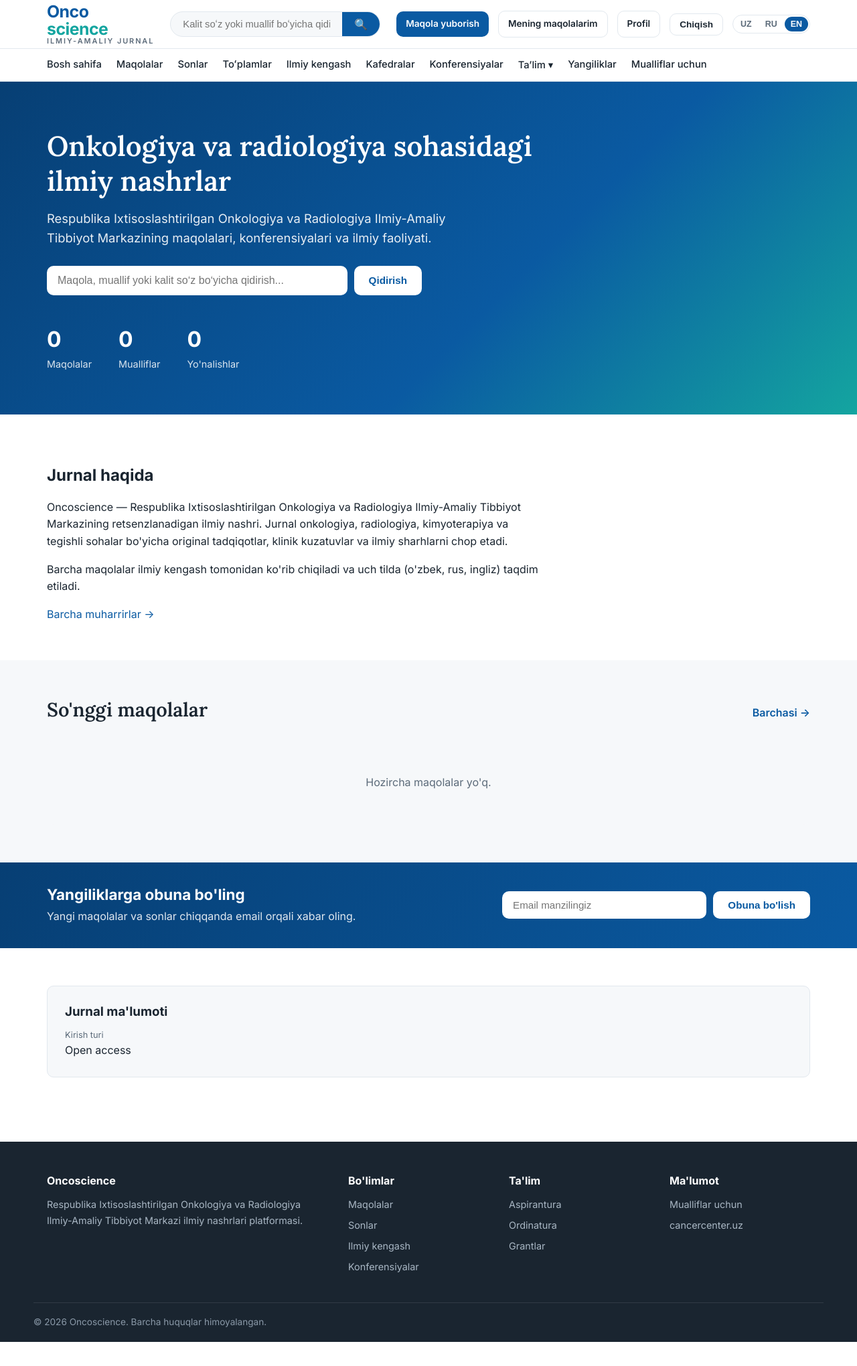
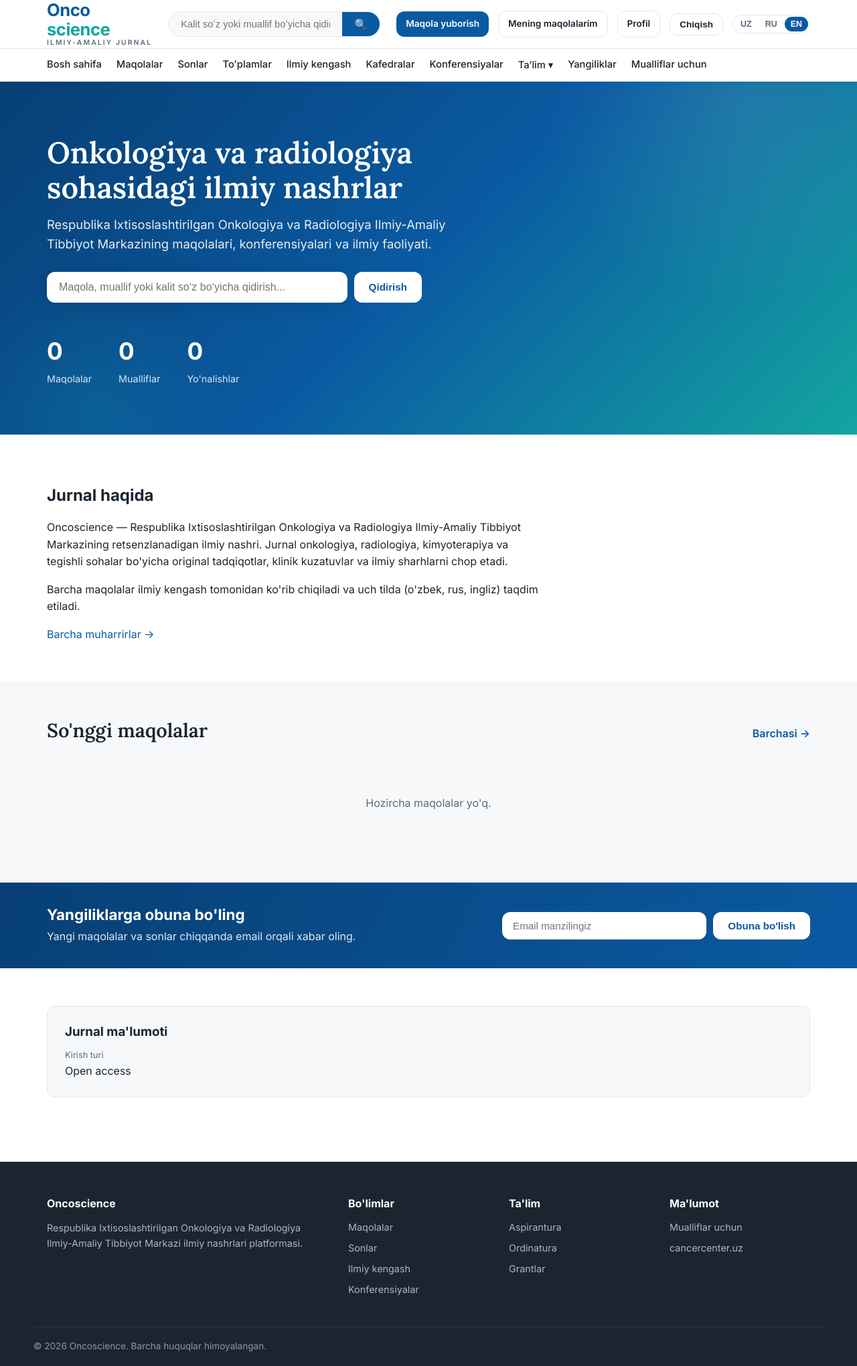
Before and after one commit to KarimovProject/Journal_cancercenter, a Django app: page /ilm-fan/ in a window 1280 px wide. Shown: the whole page at 67% size. Before the commit the page ends 2004 px from the top, so only its background shows below. Run offline with Django 5.2, Linux system fonts and the light colour scheme; the visitor is signed in with stand-in values (Sample User, id 1); data comes from the database, SQL or seed files in the repository; data that the repository does not hold is empty.

Commit message:
ui: modernize hero, cards, header, forms, buttons
- Hero: gradient with radial glow effects, larger serif title, shadow search
- Header: backdrop-blur glass effect, gradient underline on nav links
- Cards: deeper shadow on hover, smooth transform, border fade
- Buttons: hover lift + shadow, gradient transitions
- Forms: focus glow ring, hover border change, softer radius
- Auth: gradient-soft background, larger shadow on cards
- Page headers: gradient-soft background
- Footer: hover slide animation on links
- Lang switch: hover color transition
- Stat cards: hover lift + shadow
- New CSS vars: --accent-light, --radius-sm, --shadow-lg, --shadow-glow, --gradient, --gradient-soft, --transition

```diff
--- a/static/css/style.css
+++ b/static/css/style.css
@@ -1,17 +1,22 @@
 :root {
-    /* Brend ranglari — cancercenter.uz institutsional ko'k/teal.
-       Aniq logotip hex kodlari bo'lsa shu 4 o'zgaruvchini almashtiring. */
     --brand: #0a5aa2;
     --brand-dark: #073f74;
     --brand-light: #e7f0f9;
     --accent: #14a5a0;
+    --accent-light: #e0f5f3;
     --ink: #1a2530;
     --muted: #5c6b7a;
     --line: #e2e8ee;
     --bg: #ffffff;
     --bg-soft: #f6f8fa;
-    --radius: 10px;
-    --shadow: 0 1px 3px rgba(16, 42, 67, .08), 0 4px 16px rgba(16, 42, 67, .05);
+    --radius: 12px;
+    --radius-sm: 8px;
+    --shadow: 0 1px 3px rgba(16, 42, 67, .06), 0 8px 24px rgba(16, 42, 67, .06);
+    --shadow-lg: 0 4px 12px rgba(16, 42, 67, .08), 0 16px 48px rgba(16, 42, 67, .08);
+    --shadow-glow: 0 0 0 4px rgba(10, 90, 162, .12);
+    --gradient: linear-gradient(135deg, var(--brand-dark) 0%, var(--brand) 50%, var(--accent) 100%);
+    --gradient-soft: linear-gradient(135deg, var(--brand-light) 0%, var(--accent-light) 100%);
+    --transition: .25s cubic-bezier(.4, 0, .2, 1);
     --maxw: 1180px;
 }
 
@@ -38,10 +43,13 @@ h1, h2, h3, h4 { line-height: 1.25; color: var(--ink); }
 /* ---------- Header ---------- */
 .site-header {
     border-bottom: 1px solid var(--line);
-    background: #fff;
+    background: rgba(255, 255, 255, .92);
+    backdrop-filter: blur(12px);
+    -webkit-backdrop-filter: blur(12px);
     position: sticky;
     top: 0;
     z-index: 50;
+    box-shadow: 0 1px 8px rgba(16, 42, 67, .04);
 }
 .header-top {
     display: flex;
@@ -49,20 +57,24 @@ h1, h2, h3, h4 { line-height: 1.25; color: var(--ink); }
     gap: 24px;
     min-height: 72px;
 }
-.brand { display: flex; flex-direction: column; line-height: 1.05; flex-shrink: 0; }
+.brand { display: flex; flex-direction: column; line-height: 1.05; flex-shrink: 0; gap: 2px; }
 .brand:hover { text-decoration: none; }
-.brand-mark { font-size: 1.55rem; font-weight: 700; color: var(--brand); letter-spacing: -.5px; display: inline; }
+.brand-mark { font-size: 1.6rem; font-weight: 800; color: var(--brand); letter-spacing: -.5px; display: inline; }
 .brand-mark.alt { color: var(--accent); }
-.brand-sub { font-size: .68rem; letter-spacing: .18em; text-transform: uppercase; color: var(--muted); font-weight: 600; }
+.brand-sub { font-size: .65rem; letter-spacing: .2em; text-transform: uppercase; color: var(--muted); font-weight: 600; }
 
-.header-search { flex: 1; max-width: 520px; display: flex; border: 1px solid var(--line); border-radius: 24px; overflow: hidden; background: var(--bg-soft); }
+.header-search { flex: 1; max-width: 520px; display: flex; border: 1px solid var(--line); border-radius: 24px; overflow: hidden; background: var(--bg-soft); transition: var(--transition); }
+.header-search:focus-within { border-color: var(--brand); box-shadow: var(--shadow-glow); background: #fff; }
 .header-search input { flex: 1; border: 0; background: transparent; padding: 10px 18px; font-size: .92rem; outline: none; }
-.header-search button { border: 0; background: var(--brand); color: #fff; padding: 0 18px; cursor: pointer; font-size: 1rem; }
+.header-search button { border: 0; background: var(--brand); color: #fff; padding: 0 18px; cursor: pointer; font-size: 1rem; transition: var(--transition); }
+.header-search button:hover { background: var(--brand-dark); }
 .header-actions { display: flex; align-items: center; gap: 14px; margin-left: auto; flex-shrink: 0; }
 
-.header-nav-bar { border-top: 1px solid var(--line); background: #fff; }
+.header-nav-bar { border-top: 1px solid var(--line); background: rgba(255,255,255,.95); }
 .main-nav { display: flex; align-items: center; gap: 22px; min-height: 48px; }
-.main-nav > a, .nav-drop-toggle { color: var(--ink); font-weight: 500; font-size: .92rem; }
+.main-nav > a, .nav-drop-toggle { color: var(--ink); font-weight: 500; font-size: .92rem; position: relative; padding: 4px 0; }
+.main-nav > a::after, .nav-drop-toggle::after { content: ''; position: absolute; bottom: -2px; left: 0; width: 0; height: 2px; background: var(--gradient); border-radius: 2px; transition: width var(--transition); }
+.main-nav > a:hover::after, .nav-drop-toggle:hover::after { width: 100%; }
 .main-nav > a:hover, .nav-drop-toggle:hover { color: var(--brand); text-decoration: none; }
 
 .nav-dropdown { position: relative; }
@@ -91,29 +104,46 @@ h1, h2, h3, h4 { line-height: 1.25; color: var(--ink); }
 
 /* ---------- Hero ---------- */
 .hero {
-    background: linear-gradient(135deg, var(--brand-dark), var(--brand) 60%, var(--accent));
+    background: var(--gradient);
     color: #fff;
-    padding: 70px 0 64px;
+    padding: 80px 0 72px;
+    position: relative;
+    overflow: hidden;
 }
-.hero h1 { font-family: 'Lora', Georgia, serif; font-size: 2.6rem; margin: 0 0 16px; color: #fff; max-width: 760px; }
-.hero p { font-size: 1.15rem; max-width: 640px; color: rgba(255,255,255,.9); margin: 0 0 26px; }
+.hero::before {
+    content: ''; position: absolute; top: -50%; right: -10%; width: 600px; height: 600px;
+    background: radial-gradient(circle, rgba(255,255,255,.08) 0%, transparent 70%);
+    border-radius: 50%;
+}
+.hero::after {
+    content: ''; position: absolute; bottom: -30%; left: -5%; width: 400px; height: 400px;
+    background: radial-gradient(circle, rgba(20,165,160,.15) 0%, transparent 70%);
+    border-radius: 50%;
+}
+.hero .container { position: relative; z-index: 1; }
+.hero h1 { font-family: 'Lora', Georgia, serif; font-size: 2.8rem; margin: 0 0 16px; color: #fff; max-width: 760px; line-height: 1.15; font-weight: 600; }
+.hero p { font-size: 1.15rem; max-width: 640px; color: rgba(255,255,255,.9); margin: 0 0 26px; line-height: 1.6; }
 .hero-search { display: flex; gap: 10px; max-width: 560px; }
-.hero-search input { flex: 1; padding: 13px 16px; border: 0; border-radius: var(--radius); font-size: 1rem; }
-.hero-stats { display: flex; gap: 40px; margin-top: 40px; flex-wrap: wrap; }
-.hero-stats .num { font-size: 2rem; font-weight: 700; }
-.hero-stats .lbl { color: rgba(255,255,255,.85); font-size: .9rem; }
+.hero-search input { flex: 1; padding: 14px 18px; border: 0; border-radius: var(--radius); font-size: 1rem; box-shadow: 0 4px 24px rgba(0,0,0,.12); }
+.hero-search input:focus { outline: 2px solid var(--accent); }
+.hero-stats { display: flex; gap: 40px; margin-top: 44px; flex-wrap: wrap; }
+.hero-stats .num { font-size: 2.2rem; font-weight: 800; }
+.hero-stats .lbl { color: rgba(255,255,255,.85); font-size: .9rem; margin-top: 2px; }
 
 /* ---------- Buttons ---------- */
 .btn {
     display: inline-flex; align-items: center; gap: 8px;
     background: var(--brand); color: #fff; border: 0; cursor: pointer;
     padding: 12px 22px; border-radius: var(--radius); font-weight: 600; font-size: .95rem;
+    transition: var(--transition);
 }
-.btn:hover { background: var(--brand-dark); text-decoration: none; }
+.btn:hover { background: var(--brand-dark); text-decoration: none; transform: translateY(-1px); box-shadow: 0 4px 12px rgba(10,90,162,.25); }
 .btn-light { background: #fff; color: var(--brand); }
+.btn-light:hover { background: var(--bg-soft); color: var(--brand-dark); }
 .btn-outline { background: transparent; border: 1px solid var(--line); color: var(--ink); }
-.btn-outline:hover { border-color: var(--brand); color: var(--brand); background: var(--brand-light); }
+.btn-outline:hover { border-color: var(--brand); color: var(--brand); background: var(--brand-light); transform: translateY(-1px); }
 .btn-sm { padding: 8px 14px; font-size: .85rem; }
+.btn-block { width: 100%; justify-content: center; padding: 14px 22px; font-size: 1rem; }
 
 /* ---------- Sections ---------- */
 section { padding: 56px 0; }
@@ -225,11 +257,11 @@ section { padding: 56px 0; }
 .conf-date .mon { text-transform: uppercase; font-size: .8rem; color: var(--brand); font-weight: 600; }
 
 /* ---------- Footer ---------- */
-.site-footer { background: var(--ink); color: #c7d2dc; margin-top: 40px; padding: 48px 0 0; }
-.footer-grid { display: grid; grid-template-columns: 2fr 1fr 1fr 1fr; gap: 30px; padding-bottom: 34px; }
+.site-footer { background: var(--ink); color: #c7d2dc; margin-top: 40px; padding: 52px 0 0; }
+.footer-grid { display: grid; grid-template-columns: 2fr 1fr 1fr 1fr; gap: 30px; padding-bottom: 36px; }
 .footer-grid h4 { color: #fff; margin: 0 0 14px; font-size: 1rem; }
-.footer-grid a { display: block; color: #a9b7c4; margin-bottom: 8px; font-size: .9rem; }
-.footer-grid a:hover { color: #fff; }
+.footer-grid a { display: block; color: #a9b7c4; margin-bottom: 8px; font-size: .9rem; transition: var(--transition); }
+.footer-grid a:hover { color: #fff; text-decoration: none; padding-left: 4px; }
 .footer-grid p { color: #a9b7c4; font-size: .9rem; }
 .footer-bottom { border-top: 1px solid rgba(255,255,255,.1); padding: 18px 0; font-size: .85rem; color: #8a99a8; }
 
```
Also changed, not shown: other parts of static/css/style.css (+23 -19 lines).
